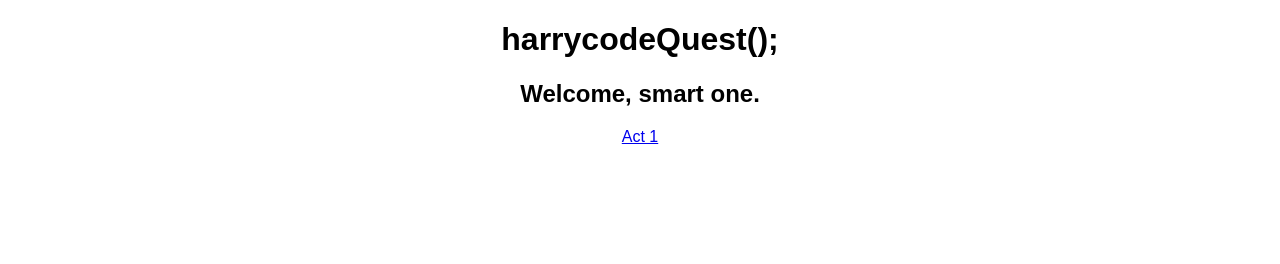
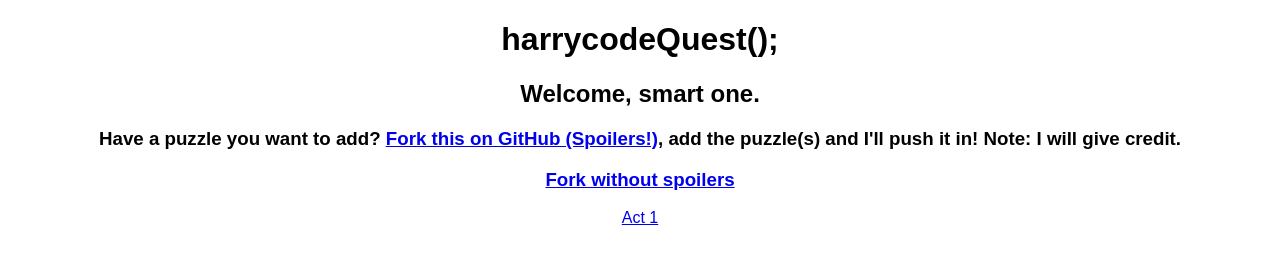
Before and after one commit to haileylgbt/harrycodeQuest-, a plain HTML site: page index.html in a window 1280 px wide. Drawn offline with Linux system fonts and the light colour scheme.

Commit message:
NEWZZZZZZZZ

```diff
--- a/index.html
+++ b/index.html
@@ -15,6 +15,8 @@
     <div class="main">
       <h1>harrycodeQuest();</h1>
       <h2>Welcome, smart one.</h2>
+      <h3>Have a puzzle you want to add? <a href="https://github.com/harrycode/harrycodeQuest-">Fork this on GitHub (Spoilers!)</a>, add the puzzle(s) and I'll push it in! Note: I will give credit.</h3>
+      <h3><a href="https://github.com/harrycode/harrycodeQuest-/fork">Fork without spoilers</a></h3>
       <a href="https://harrycode.github.io/harrycodeQuest-/act1">Act 1</a>
     </div>
   </body>
```
